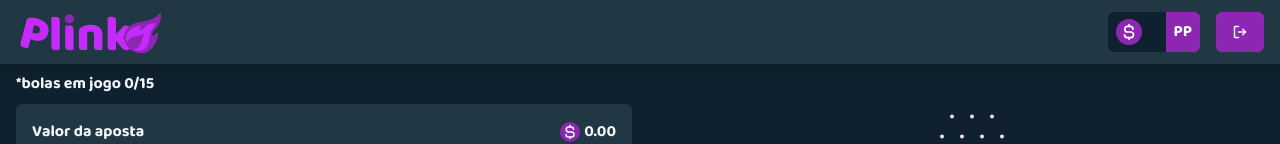
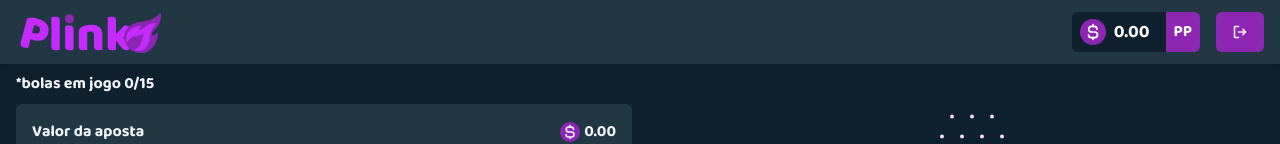
Before and after one commit to kayooliveira/plinko-game, a React (Vite) app: page /plinko in a window 1280 px wide. Shown: the top 144 px of the page. Built offline with nearby package versions, Linux system fonts and the light colour scheme; no server answers; the database is empty; sample sign-in values are in the browser's storage.

Commit message:
feat(Passing balance prop to WalletCard): :sparkles:

```diff
--- a/src/layouts/DefaultLayout/components/Navbar/index.tsx
+++ b/src/layouts/DefaultLayout/components/Navbar/index.tsx
@@ -4,15 +4,18 @@ import { SignOut } from 'phosphor-react'
 import { useSelector, useDispatch } from 'react-redux'
 import { Link } from 'react-router-dom'
 import { logout, useAuth } from 'redux/slicers/sliceAuth'
+import { useWallet } from 'redux/slicers/sliceWallet'
 
 import { WalletCard } from '../WalletCard'
 
 export function Navbar() {
+  const { currentBalance } = useSelector(useWallet)
   const { isAuth } = useSelector(useAuth)
   const dispatch = useDispatch()
   function handleSignOut() {
     dispatch(logout())
   }
+
   return (
     <nav className="sticky top-0 z-50 bg-primary px-4 shadow-lg">
       <div
@@ -29,7 +32,7 @@ export function Navbar() {
         </Link>
         {isAuth && (
           <div className="flex items-stretch gap-4">
-            <WalletCard showFormatted />
+            <WalletCard balance={currentBalance} showFormatted />
             <button
               title="Sair"
               onClick={handleSignOut}
```
